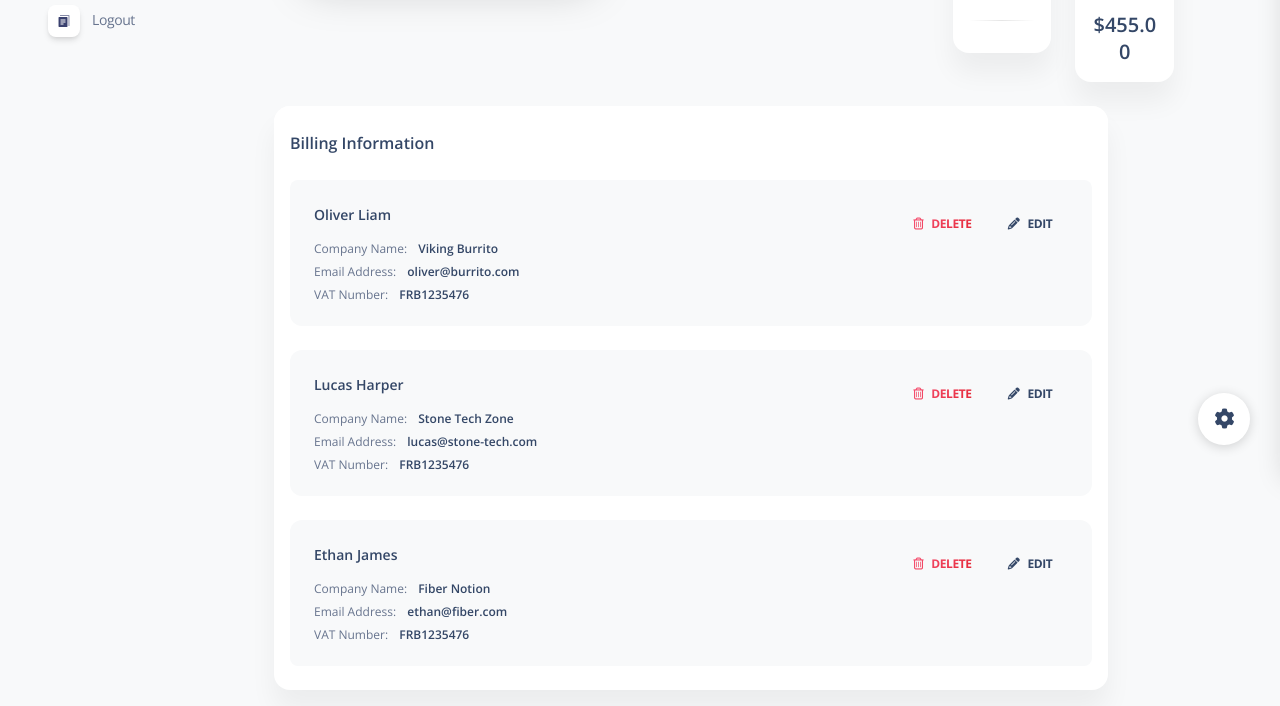
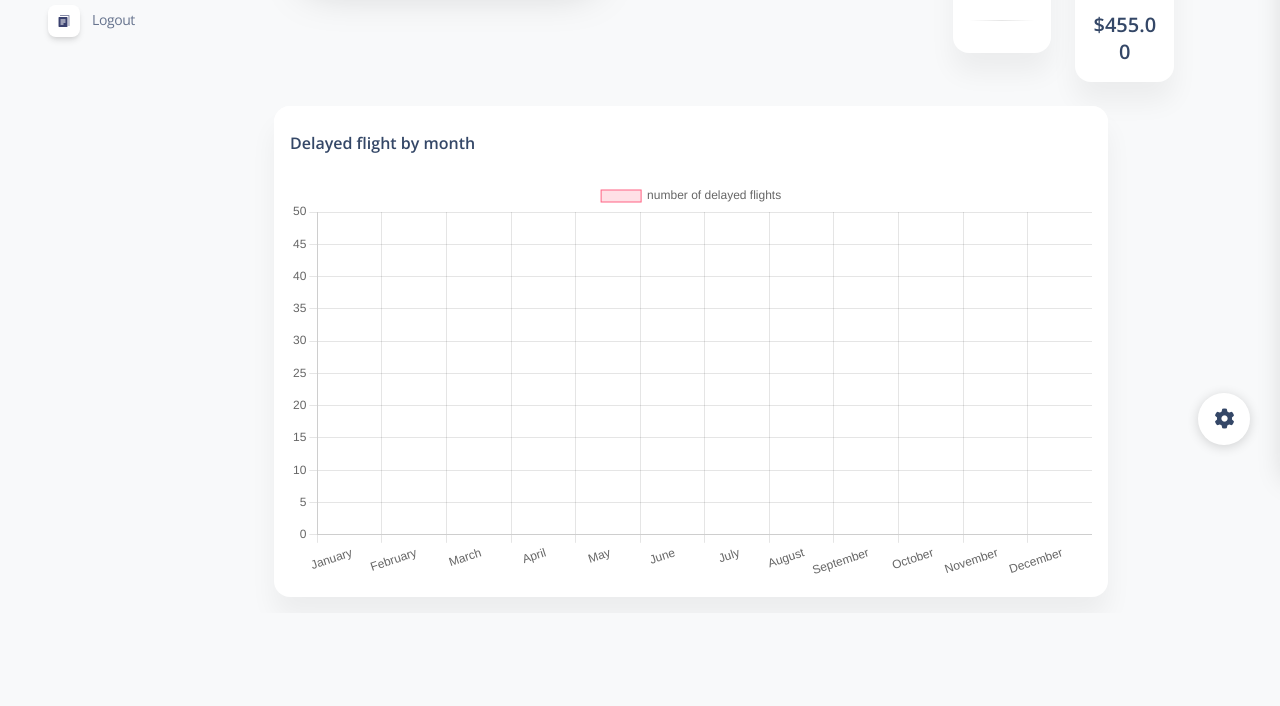
Before and after one commit to Orazure/Flight_tracker, a Flask app: template apps/templates/home/billing.html in a window 1280 px wide; the page is wider, and only the part inside the window is pictured. Shown: the part 325-1031 px from the top of that part. After the commit the page ends 899 px from the top of that part, so only its background shows below. Run offline with Flask 2, Linux system fonts and the light colour scheme; the template is opened without the code that fills it: most values are stand-ins (such as "Sample title", 1, 10 or a date in 2020); some libraries are stand-ins or nearby versions.

Commit message:
stat + email stylé pour register

```diff
--- a/apps/templates/home/billing.html
+++ b/apps/templates/home/billing.html
@@ -85,47 +85,10 @@
   <div class="col-md-10">
     <div class="card">
       <div class="card-header pb-0 px-3">
-            <h6 class="mb-0">Billing Information</h6>
+        <h6 class="mb-0">Delayed flight by month</h6>
       </div>
       <div class="card-body pt-4 p-3">
-            <ul class="list-group">
-              <li class="list-group-item border-0 d-flex p-4 mb-2 bg-gray-100 border-radius-lg">
-                <div class="d-flex flex-column">
-                  <h6 class="mb-3 text-sm">Oliver Liam</h6>
-                  <span class="mb-2 text-xs">Company Name: <span class="text-dark font-weight-bold ms-sm-2">Viking Burrito</span></span>
-                  <span class="mb-2 text-xs">Email Address: <span class="text-dark ms-sm-2 font-weight-bold">oliver@burrito.com</span></span>
-                  <span class="text-xs">VAT Number: <span class="text-dark ms-sm-2 font-weight-bold">FRB1235476</span></span>
-                </div>
-                <div class="ms-auto text-end">
-                  <a class="btn btn-link text-danger text-gradient px-3 mb-0" href="javascript:;"><i class="far fa-trash-alt me-2"></i>Delete</a>
-                  <a class="btn btn-link text-dark px-3 mb-0" href="javascript:;"><i class="fas fa-pencil-alt text-dark me-2" aria-hidden="true"></i>Edit</a>
-                </div>
-              </li>
-              <li class="list-group-item border-0 d-flex p-4 mb-2 mt-3 bg-gray-100 border-radius-lg">
-                <div class="d-flex flex-column">
-                  <h6 class="mb-3 text-sm">Lucas Harper</h6>
-                  <span class="mb-2 text-xs">Company Name: <span class="text-dark font-weight-bold ms-sm-2">Stone Tech Zone</span></span>
-                  <span class="mb-2 text-xs">Email Address: <span class="text-dark ms-sm-2 font-weight-bold">lucas@stone-tech.com</span></span>
-                  <span class="text-xs">VAT Number: <span class="text-dark ms-sm-2 font-weight-bold">FRB1235476</span></span>
-                </div>
-                <div class="ms-auto text-end">
-                  <a class="btn btn-link text-danger text-gradient px-3 mb-0" href="javascript:;"><i class="far fa-trash-alt me-2"></i>Delete</a>
-                  <a class="btn btn-link text-dark px-3 mb-0" href="javascript:;"><i class="fas fa-pencil-alt text-dark me-2" aria-hidden="true"></i>Edit</a>
-                </div>
-              </li>
-              <li class="list-group-item border-0 d-flex p-4 mb-2 mt-3 bg-gray-100 border-radius-lg">
-                <div class="d-flex flex-column">
-                  <h6 class="mb-3 text-sm">Ethan James</h6>
-                  <span class="mb-2 text-xs">Company Name: <span class="text-dark font-weight-bold ms-sm-2">Fiber Notion</span></span>
-                  <span class="mb-2 text-xs">Email Address: <span class="text-dark ms-sm-2 font-weight-bold">ethan@fiber.com</span></span>
-                  <span class="text-xs">VAT Number: <span class="text-dark ms-sm-2 font-weight-bold">FRB1235476</span></span>
-                </div>
-                <div class="ms-auto text-end">
-                  <a class="btn btn-link text-danger text-gradient px-3 mb-0" href="javascript:;"><i class="far fa-trash-alt me-2"></i>Delete</a>
-                  <a class="btn btn-link text-dark px-3 mb-0" href="javascript:;"><i class="fas fa-pencil-alt text-dark me-2" aria-hidden="true"></i>Edit</a>
-                </div>
-              </li>
-            </ul>
+        <canvas id="delayed_flights_chart" width="400" height="200"></canvas>
       </div>
     </div>
   </div>
@@ -233,4 +196,59 @@
 {% endblock content %}
 
 <!-- Specific JS goes HERE -->
-{% block javascripts %}{% endblock javascripts %}
+{% block javascripts %}
+<script>
+  var data = {{ chartData | safe  }};
+  const ctx = document.getElementById('delayed_flights_chart').getContext('2d');
+  const myChart = new Chart(ctx, {
+    type: 'bar',
+    data: {
+      labels: [
+        "January",
+        "February",
+        "March",
+        "April",
+        "May",
+        "June",
+        "July",
+        "August",
+        "September",
+        "October",
+        "November",
+        "December",
+      ],
+      datasets: [{
+        label: 'number of delayed flights',
+        data: data,
+        backgroundColor: [
+          'rgba(255, 99, 132, 0.2)',
+          'rgba(54, 162, 235, 0.2)',
+          'rgba(255, 206, 86, 0.2)',
+          'rgba(75, 192, 192, 0.2)',
+          'rgba(153, 102, 255, 0.2)',
+          'rgba(255, 159, 64, 0.2)'
+        ],
+        borderColor: [
+          'rgba(255, 99, 132, 1)',
+          'rgba(54, 162, 235, 1)',
+          'rgba(255, 206, 86, 1)',
+          'rgba(75, 192, 192, 1)',
+          'rgba(153, 102, 255, 1)',
+          'rgba(255, 159, 64, 1)'
+        ],
+        borderWidth: 1
+      }]
+    },
+    options: {
+      scales: {
+        y: {
+          beginAtZero: true,
+          min: 0,
+          max: 50
+        }
+      }
+    }
+  });
+</script>
+
+{% endblock javascripts %}
--- a/requirements.txt
+++ b/requirements.txt
@@ -18,3 +18,4 @@
 redis == 4.2.2
 flower==1.0.0
 flask-mail==0.9.1
+mysql.connector
```
Also changed, not shown: apps/DAL/dataFromMysql.py (+7 -3 lines), apps/authentication/routes.py (+46 -45 lines), apps/celery/worker.py (+6 -1 lines), apps/home/routes.py (+36 -19 lines), apps/templates/accounts/welcome.html (+28 -12 lines). Lines whose indentation alone changed are shown as unchanged.
